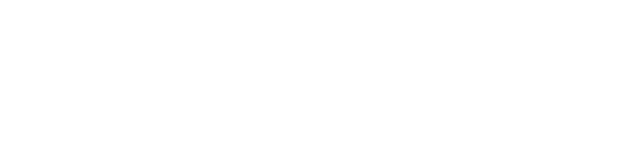
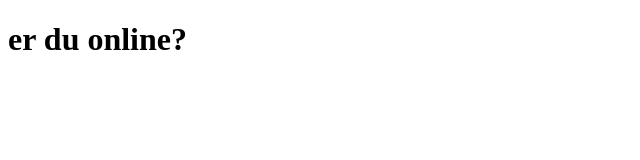
Before and after one commit to martinejak/gitco-pilot--v, a plain HTML site: page gitco-pilot-øv/index.html in a window 1280 px wide. Shown: the whole page, without its empty margins (0-640 px from the left). Drawn offline with Linux system fonts and the light colour scheme.

Commit message:
Update index.html to add a header asking if the user is online

```diff
--- a/gitco-pilot-øv/index.html
+++ b/gitco-pilot-øv/index.html
@@ -6,6 +6,6 @@
     <title>Document</title>
 </head>
 <body>
-
+    <h1>er du online?</h1>
 </body>
 </html>
```
